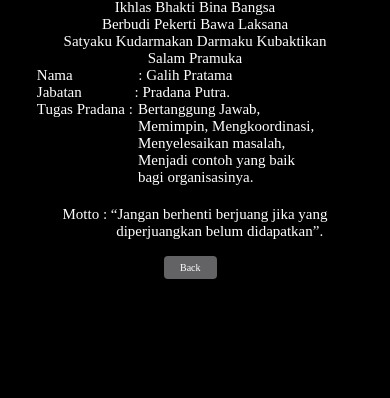
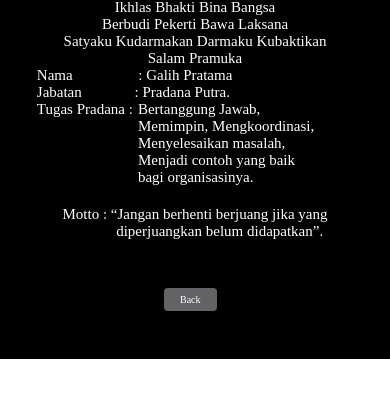
Before and after one commit to Galihtama/Galih, a plain HTML site: page pramuka.html in a window 390 px wide. Shown: the part 336-734 px from the top of the page. Drawn offline with Linux system fonts and the light colour scheme; a web font is replaced by a local one.

Commit message:
masih sama

```diff
--- a/pramuka.css
+++ b/pramuka.css
@@ -193,7 +193,7 @@ button {
 
     .container {
         width: 100%;
-        height: 100vh;
+        height: auto;
         background-color: black;
         border: 0cm;
         display: block;
@@ -362,7 +362,7 @@ button {
         text-align: center;
         margin-left: 42%;
         margin-top: 0px;
-        padding: 1rem 0rem;
+        padding: 3rem 0rem;
         cursor: pointer;
     }
 
```
